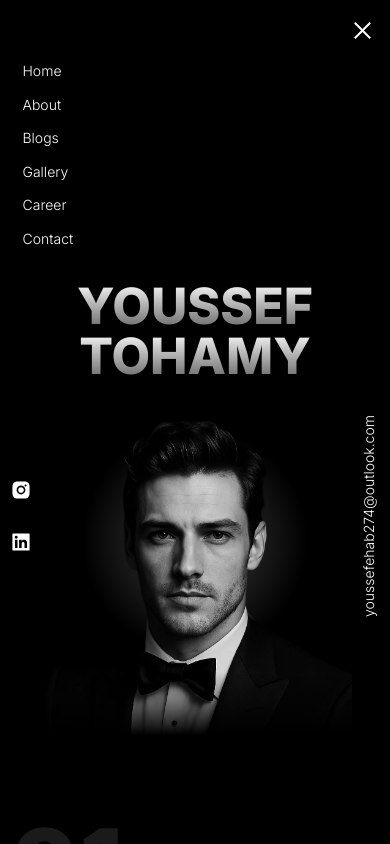
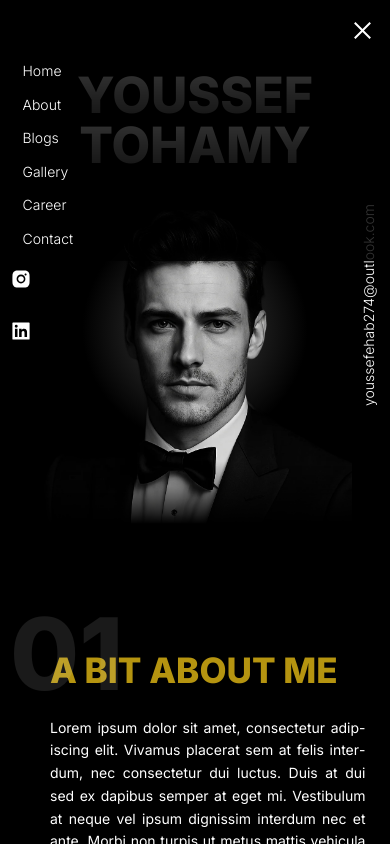
Before and after one commit to vitaminsofsalem/youssef-tohamy-website, a Next.js app: page / in a window 390 px wide. Both pictures are taken after a click on the button 362 px from the left and 30 px from the top of the page. Shown: the top 844 px of the page. Built offline with nearby package versions, Linux system fonts and the light colour scheme.

Commit message:
refactor: made navbar overlay over content

```diff
--- a/src/components/Navbar.tsx
+++ b/src/components/Navbar.tsx
@@ -49,8 +49,8 @@ export default function Navbar() {
 
       {/* Mobile Navigation */}
       {isMenuOpen && (
-        <div className="md:hidden">
-          <div className="px-2 pt-2 pb-3 space-y-1 sm:px-3 bg-black/80">
+        <div className="md:hidden relative">
+          <div className="absolute w-full px-2 pt-2 pb-3 space-y-1 sm:px-3 bg-black/80">
             {navLinks.map((link) => (
               <Link
                 key={link.href}
```
